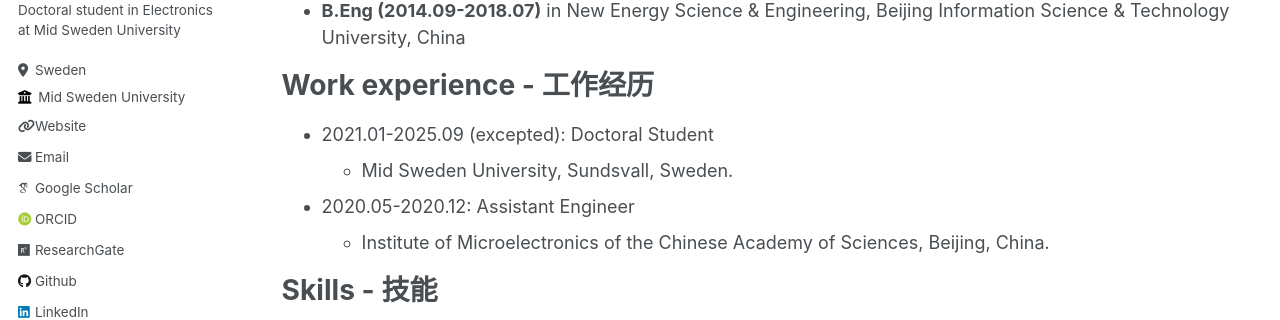
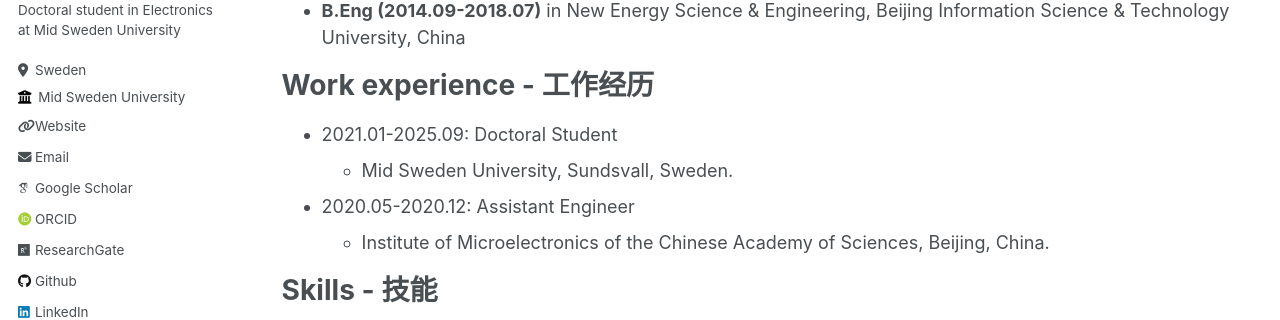
Before and after one commit to YuxuanZhang-96/YuxuanZhang-96.github.io, a Jekyll site: the page built from _pages/cv.md, in a window 1280 px wide and 900 px high. Shown: the part 323-643 px from the top of the window. Built offline with Jekyll 4.4.1, drawn with Linux system fonts in a browser that asks for light colours; some web fonts are replaced.

Commit message:
Update cv.md

```diff
--- a/_pages/cv.md
+++ b/_pages/cv.md
@@ -20,7 +20,7 @@ Education - 教育经历
 
 Work experience - 工作经历
 ======
-* 2021.01-2025.09 (excepted): Doctoral Student
+* 2021.01-2025.09: Doctoral Student
   * Mid Sweden University, Sundsvall, Sweden.
 * 2020.05-2020.12: Assistant Engineer
   * Institute of Microelectronics of the Chinese Academy of Sciences, Beijing, China.
```
